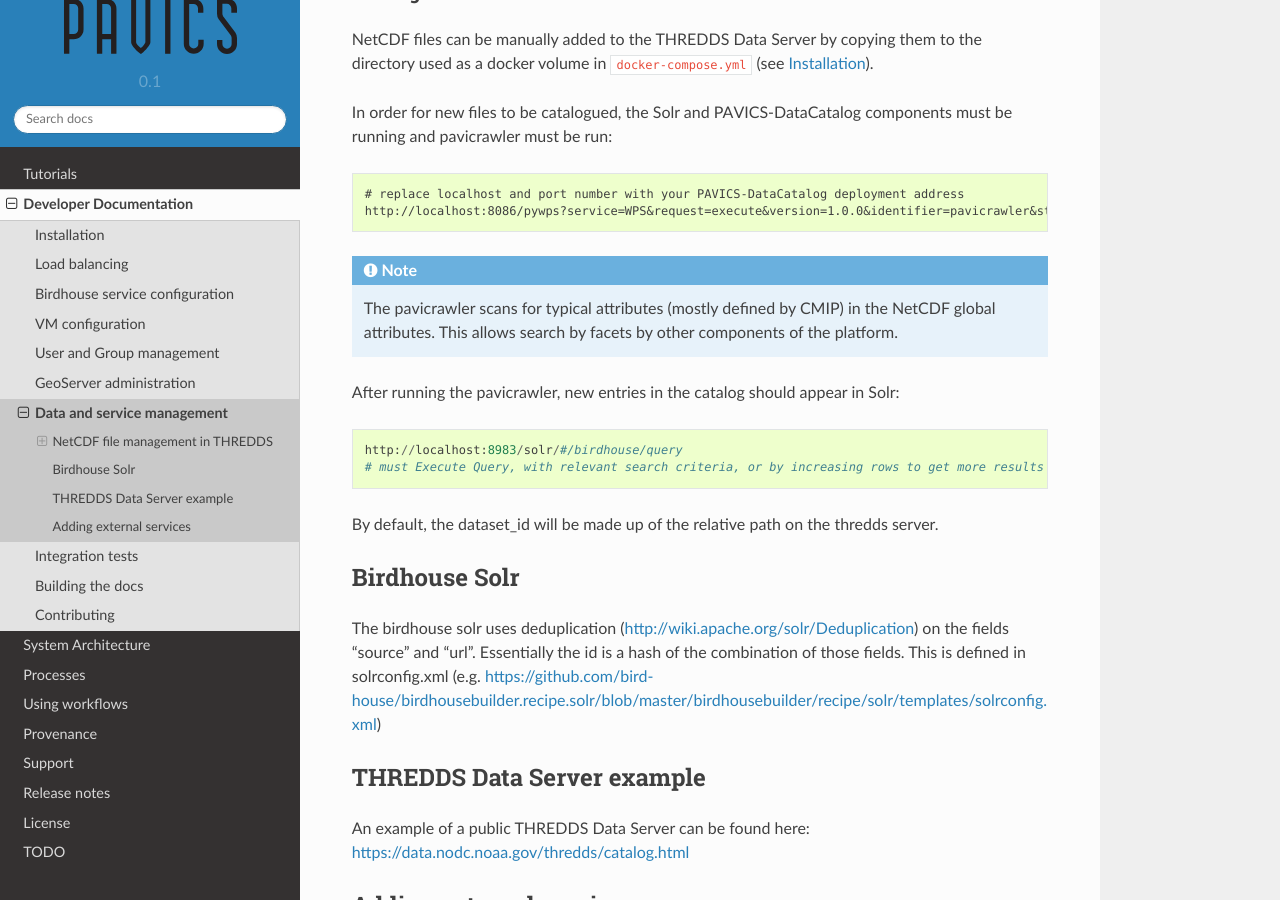
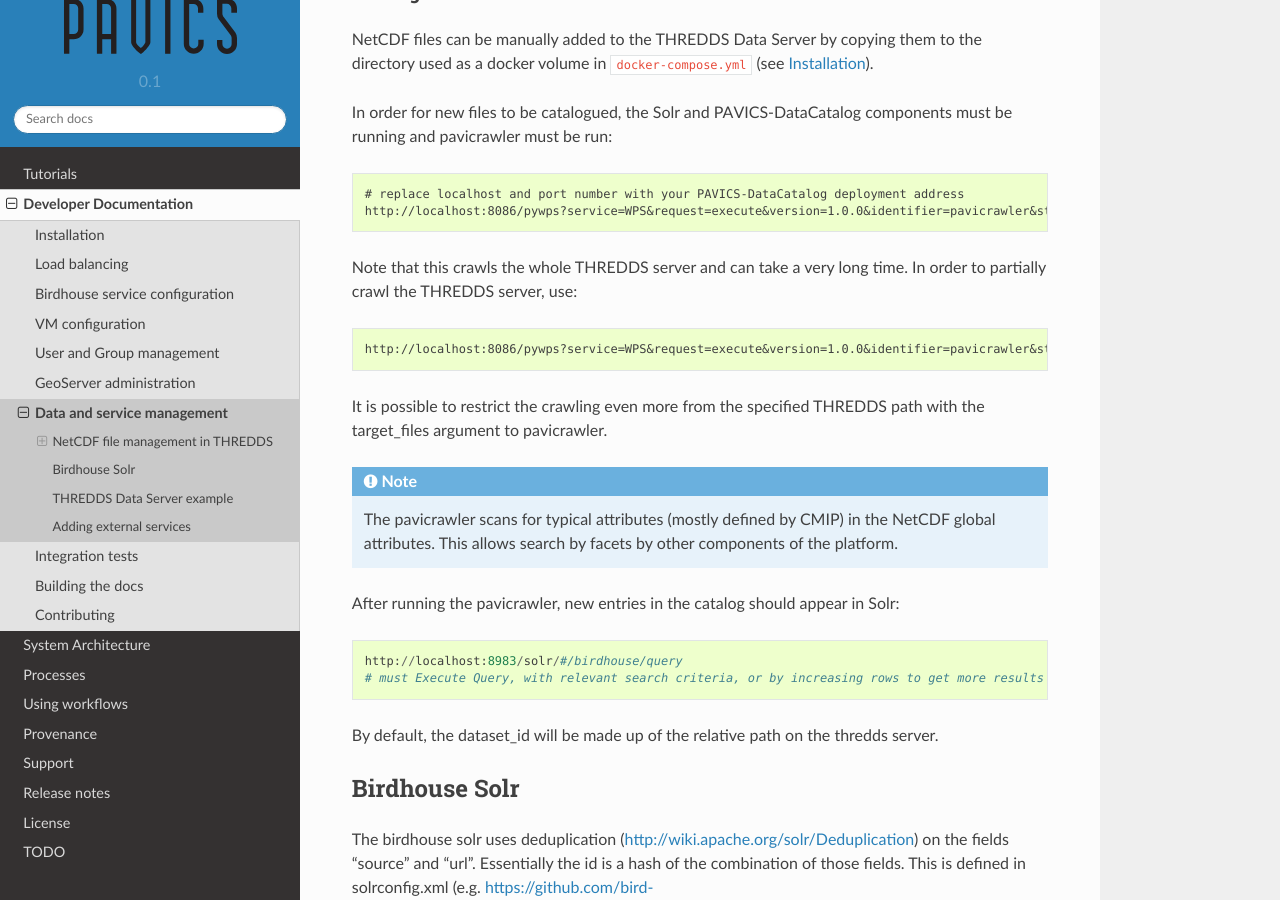
Before and after one commit to Ouranosinc/pavics-sdi, a Sphinx documentation site: the page built from docs/source/dev/data_management.rst, in a window 1280 px wide and 900 px high, scrolled down 526 px. Built offline with Sphinx 7.4.7 and the Read the Docs theme 2.0.0, drawn with Linux system fonts in a browser that asks for light colours.

Commit message:
Add documentation for partial crawling

```diff
--- a/docs/source/dev/data_management.rst
+++ b/docs/source/dev/data_management.rst
@@ -20,6 +20,12 @@
 
     # replace localhost and port number with your PAVICS-DataCatalog deployment address
     http://localhost:8086/pywps?service=WPS&request=execute&version=1.0.0&identifier=pavicrawler&storeExecuteResponse=true&status=true&DataInputs=
+
+Note that this crawls the whole THREDDS server and can take a very long time. In order to partially crawl the THREDDS server, use::
+
+    http://localhost:8086/pywps?service=WPS&request=execute&version=1.0.0&identifier=pavicrawler&storeExecuteResponse=true&status=true&DataInputs=target_thredds=https://thredds_host.com/twitcher/ows/proxy/thredds/catalog/birdhouse/subpath/to/crawl
+
+It is possible to restrict the crawling even more from the specified THREDDS path with the target_files argument to pavicrawler.
 
 .. note::
 	The pavicrawler scans for typical attributes (mostly defined by CMIP) in the NetCDF global attributes. This allows search by facets by other components of the platform.
```
